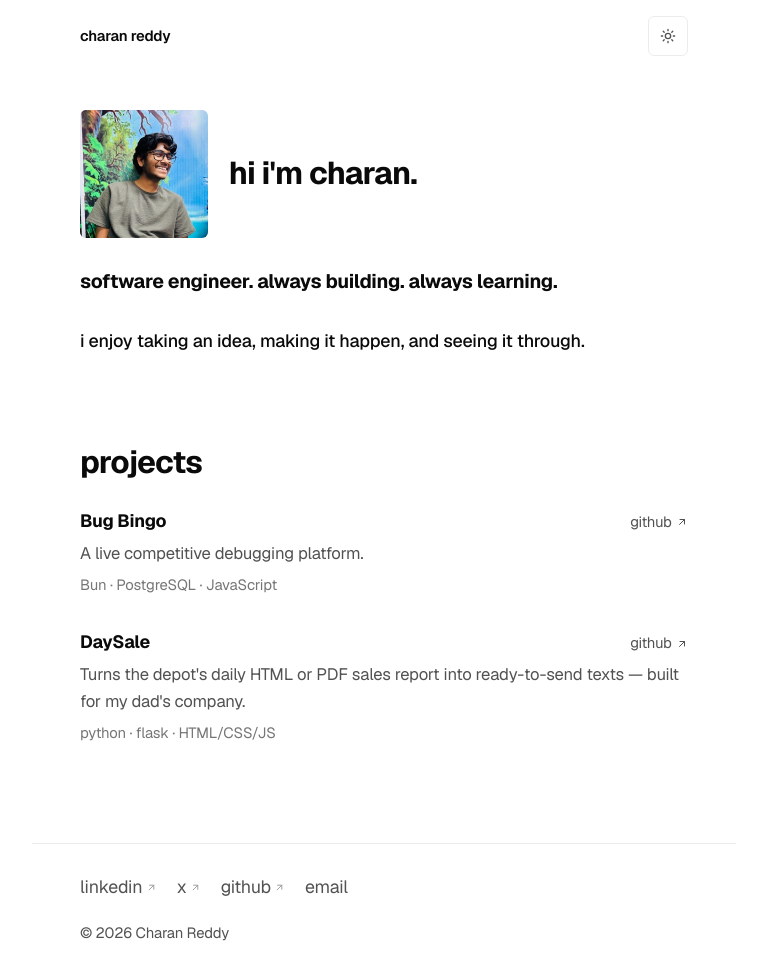
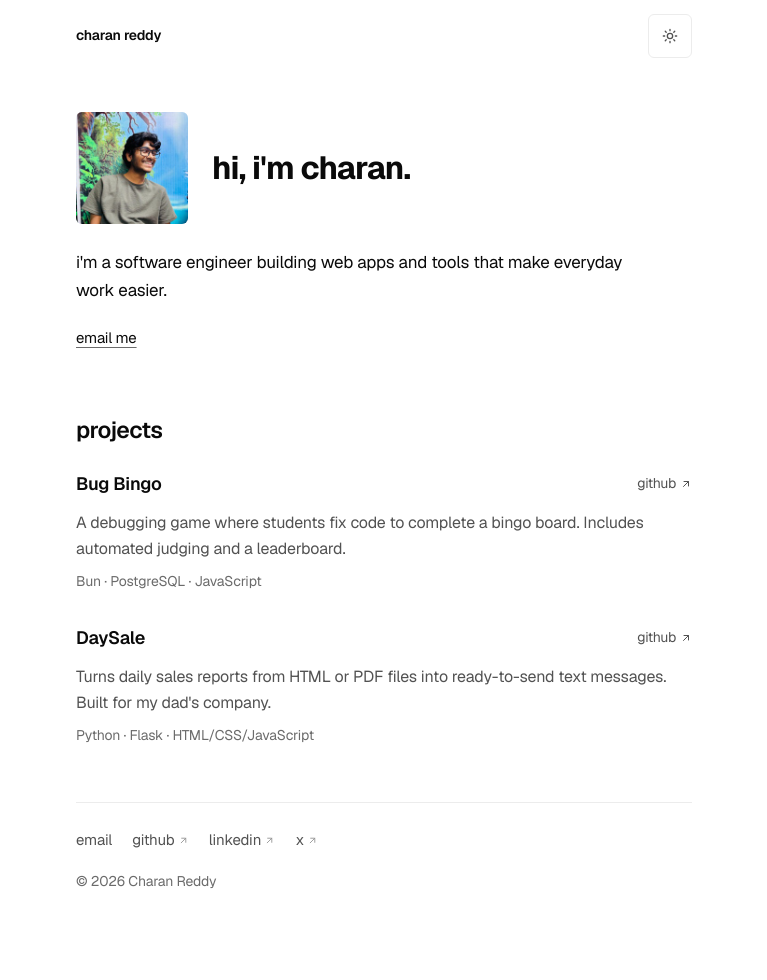
Before and after one commit to charanreddy-git/portfolio, a plain HTML site: page index.html in a window 1280 px wide. Shown: the whole page, without its empty margins (256-1023 px from the left). After the commit the page ends 932 px from the top, so only its background shows below. Drawn offline with nearby package versions, Linux system fonts and the light colour scheme.

Commit message:
Improve portfolio clarity and spacing

```diff
--- a/index.html
+++ b/index.html
@@ -3,16 +3,16 @@
   <head>
     <meta charset="utf-8" />
     <meta name="viewport" content="width=device-width, initial-scale=1" />
-    <meta name="description" content="Charan Reddy Puchala — Software Engineer building reliable systems for real-world workflows." />
+    <meta name="description" content="Charan Reddy Puchala — Software engineer building web apps and tools that make everyday work easier." />
     <meta name="theme-color" content="#ffffff" />
     <title>Charan Reddy — Software Engineer</title>
     <meta property="og:type" content="website" />
     <meta property="og:title" content="Charan Reddy — Software Engineer" />
-    <meta property="og:description" content="Software Engineer building reliable systems for real-world workflows." />
+    <meta property="og:description" content="Software engineer building web apps and tools that make everyday work easier." />
     <meta property="og:site_name" content="Charan Reddy" />
     <meta name="twitter:card" content="summary" />
     <meta name="twitter:title" content="Charan Reddy — Software Engineer" />
-    <meta name="twitter:description" content="Software Engineer building reliable systems for real-world workflows." />
+    <meta name="twitter:description" content="Software engineer building web apps and tools that make everyday work easier." />
     <link rel="icon" href="favicon.svg" type="image/svg+xml" />
     <script>try{var t=localStorage.getItem("theme");if(t!=="light"&&t!=="dark"){t=window.matchMedia("(prefers-color-scheme: dark)").matches?"dark":"light";}document.documentElement.setAttribute("data-theme",t);var m=document.querySelector('meta[name="theme-color"]');if(m){m.setAttribute("content",t==="dark"?"#0a0a0a":"#ffffff");}}catch(e){document.documentElement.setAttribute("data-theme","light");}</script>
     <link rel="preconnect" href="https://fonts.googleapis.com" />
@@ -26,15 +26,13 @@
         --bg-warm: #fafaf9;
         --text: #0a0a0a;
         --text-muted: #525252;
-        --text-faint: #767676;
+        --text-faint: #6b6b6b;
         --lines: #ececec;
-        --sans: "Geist", sans-serif;
-        --lh-body: 1.7;
-        --lh-fold: 1.5625rem;
-        --text-lg: 1.0625rem;
-        --content-max: 704px;
-        --header-height: 56px;
-        --pad-x: 40px;
+        --sans: "Geist", ui-sans-serif, system-ui, sans-serif;
+        --lh-body: 1.65;
+        --content-max: 680px;
+        --header-height: 72px;
+        --pad-x: clamp(20px, 4vw, 32px);
         --transition-fast: 0.15s ease;
         --radius-sm: 6px;
         --font-sm: 0.875rem;
@@ -67,25 +65,6 @@
         }
       }
 
-      @media (max-width: 768px) {
-        :root {
-          --pad-x: 24px;
-          --content-max: 100%;
-        }
-      }
-
-      @media (max-width: 480px) {
-        :root {
-          --pad-x: 20px;
-        }
-      }
-
-      @media (min-width: 1100px) {
-        :root {
-          --pad-x: 48px;
-        }
-      }
-
       /* ===== base ===== */
       *,
       *::before,
@@ -95,7 +74,7 @@
 
       html {
         background: var(--bg);
-        font-size: 17px;
+        font-size: 100%;
       }
 
       html,
@@ -104,7 +83,6 @@
         min-height: 100%;
         color: var(--text);
         font-family: var(--sans);
-        font-size: var(--text-lg);
         line-height: var(--lh-body);
         -webkit-font-smoothing: antialiased;
         text-rendering: optimizeLegibility;
@@ -114,6 +92,7 @@
       body {
         position: relative;
         background: var(--bg);
+        font-size: 1.0625rem;
       }
 
       a {
@@ -173,7 +152,7 @@
         gap: 1.5rem;
         max-width: var(--content-max);
         margin: 0 auto;
-        padding: 16px var(--pad-x) 14px;
+        padding: 14px var(--pad-x);
         min-height: var(--header-height);
         border-bottom: none;
         position: relative;
@@ -198,8 +177,8 @@
         display: inline-flex;
         align-items: center;
         justify-content: center;
-        width: 40px;
-        height: 40px;
+        width: 44px;
+        height: 44px;
         margin-left: auto;
         border: 1px solid var(--lines);
         background: var(--bg);
@@ -243,22 +222,10 @@
         }
       }
 
-      .page {
-        position: relative;
-        z-index: 1;
-        min-height: auto;
-        padding-top: 0;
-        padding-bottom: 1rem;
-      }
-
       .content {
         width: 100%;
         max-width: var(--content-max);
         margin: 0 auto;
-        background: transparent;
-        font-family: var(--sans);
-        font-size: var(--text-lg);
-        line-height: var(--lh-fold);
       }
 
       .content:focus {
@@ -269,52 +236,41 @@
         scroll-margin-top: calc(var(--header-height) + 0.5rem);
       }
 
-      @media (max-width: 768px) {
-        .page {
-          padding: 0;
-        }
-
-        .content {
-          max-width: var(--content-max);
-          width: 100%;
-          margin: 0 auto;
-        }
-
-        .site-header-inner {
-          padding: 12px var(--pad-x);
-        }
-      }
-
       /* ===== hero ===== */
       .hero-block {
         padding: 40px var(--pad-x) 0;
-        background: var(--bg);
-        border: none;
-        position: relative;
       }
 
       h1,
       h2 {
         margin: 0;
         font-family: var(--sans);
-        font-size: clamp(1.35rem, 3.5vw, 1.85rem);
         font-weight: 700;
         line-height: 1.3;
         letter-spacing: -0.025em;
         color: var(--text);
       }
 
+      h1 {
+        font-size: clamp(1.75rem, 4vw, 2rem);
+      }
+
+      h2 {
+        font-size: 1.4375rem;
+        font-weight: 600;
+      }
+
       .intro {
         display: flex;
         align-items: center;
-        gap: 1.25rem;
-        margin-bottom: 1.75rem;
+        gap: 1.5rem;
+        margin-bottom: 1.5rem;
       }
 
       .intro-avatar {
         display: block;
-        width: 7.5rem;
-        height: 7.5rem;
+        width: 112px;
+        height: 112px;
         aspect-ratio: 1 / 1;
         object-fit: cover;
         object-position: center top;
@@ -328,30 +284,28 @@
       }
 
       .lede {
-        font-size: 1.15rem;
-        font-weight: 700;
-        line-height: 1.45;
-        margin: 0 0 1.75rem;
-        color: var(--text);
-        letter-spacing: -0.015em;
-      }
-
-      .lede em {
-        font-style: normal;
-        font-weight: 700;
-      }
-
-      .bio-closing {
-        margin-top: 0;
-        font-size: 1.05rem;
-        font-weight: 500;
-        line-height: 1.75;
-        letter-spacing: -0.01em;
+        font-size: 1.0625rem;
+        font-weight: 400;
+        line-height: var(--lh-body);
+        text-wrap: pretty;
+        margin: 0;
         color: var(--text);
       }
 
-      .hero-block--home {
-        padding-bottom: 1.5rem;
+      .intro-contact {
+        display: inline-flex;
+        align-items: center;
+        min-height: 44px;
+        margin-top: 0.75rem;
+        font-size: 0.9375rem;
+        color: var(--text);
+        text-decoration-thickness: 1px;
+        text-underline-offset: 0.25em;
+        text-decoration-color: var(--text-faint);
+      }
+
+      .intro-contact:hover {
+        text-decoration-color: var(--text);
       }
 
       [data-theme="dark"] .intro-avatar {
@@ -366,16 +320,7 @@
 
       @media (max-width: 480px) {
         .hero-block {
-          padding-top: 32px;
-        }
-
-        h1,
-        h2 {
-          font-size: 1.65rem;
-        }
-
-        .lede {
-          font-size: 1.05rem;
+          padding-top: 24px;
         }
 
         .intro {
@@ -385,31 +330,18 @@
         }
 
         .intro-avatar {
-          width: 6.5rem;
-          height: 6.5rem;
+          width: 96px;
+          height: 96px;
         }
       }
 
       /* ===== components ===== */
       .section {
-        padding: 48px var(--pad-x) 0;
-        background: var(--bg);
-        border: none;
-        position: relative;
-      }
-
-      .section:last-of-type {
-        padding-bottom: 48px;
-        border: none;
-        box-shadow: none;
-      }
-
-      .section--projects {
-        padding-top: 2.5rem;
+        padding: 56px var(--pad-x) 0;
       }
 
       .section--projects h2 {
-        margin-bottom: 1.5rem;
+        margin-bottom: 1rem;
       }
 
       .project-list {
@@ -419,64 +351,56 @@
       }
 
       .project-list > li {
-        margin-top: 2rem;
+        margin-top: 1.5rem;
       }
 
       .project-list > li:first-child {
         margin-top: 0;
       }
 
-      .project-head {
-        display: flex;
-        flex-wrap: wrap;
-        align-items: baseline;
-        justify-content: space-between;
-        gap: 0.25rem 1rem;
-      }
-
       .project-name {
         margin: 0;
-        font-size: 1.05rem;
-        font-weight: 700;
+        font-size: 1.125rem;
+        font-weight: 600;
         line-height: 1.4;
         letter-spacing: -0.015em;
         color: var(--text);
       }
 
       .project-link {
+        display: flex;
+        flex-wrap: wrap;
+        justify-content: space-between;
+        align-items: center;
+        gap: 0.25rem 1rem;
+        min-height: 44px;
+        padding: 0.5rem 0;
+        text-decoration: none;
+      }
+
+      .project-source {
         display: inline-flex;
         align-items: center;
         gap: 0.25rem;
+        font-size: var(--font-sm);
+        font-weight: 400;
         color: var(--text-muted);
-        font-size: var(--font-sm);
-        line-height: 1.4;
-        text-decoration: none;
-        transition: color var(--transition-fast);
       }
 
-      .project-link svg {
-        transition: transform var(--transition-fast);
-      }
-
-      .project-link:hover {
-        color: var(--text);
+      .project-link:hover > span {
         text-decoration: underline;
         text-underline-offset: 0.2em;
       }
 
-      .project-link:hover svg {
-        transform: translate(1px, -1px);
-      }
-
       .project-desc {
-        margin: 0.35rem 0 0;
-        font-size: 0.98rem;
-        line-height: 1.6;
+        margin: 0.25rem 0 0;
+        font-size: 1rem;
+        line-height: var(--lh-body);
         color: var(--text-muted);
       }
 
       .project-meta {
-        margin: 0.45rem 0 0;
+        margin: 0.5rem 0 0;
         font-size: var(--font-sm);
         line-height: 1.5;
         color: var(--text-faint);
@@ -484,47 +408,29 @@
 
       @media (max-width: 480px) {
         .section {
-          padding-top: 36px;
-        }
-
-        .section--projects {
-          padding-top: 2rem;
-        }
-
-        .section:last-of-type {
-          padding-bottom: 36px;
-        }
-
-        .project-list > li {
-          margin-top: 1.75rem;
+          padding-top: 40px;
         }
       }
 
       /* ===== footer ===== */
       .site-footer {
-        position: relative;
-        z-index: 1;
-        padding: 0 0 48px;
-        border-top: none;
-        background: transparent;
-        margin-top: 2rem;
+        max-width: var(--content-max);
+        padding: 0 var(--pad-x) 40px;
+        margin: 56px auto 0;
       }
 
       .footer-inner {
-        max-width: var(--content-max);
-        margin: 0 auto;
-        padding: 24px var(--pad-x) 0;
+        padding-top: 16px;
         border-top: 1px solid var(--lines);
-        box-sizing: border-box;
       }
 
       .footer-links {
         display: flex;
         flex-wrap: wrap;
-        gap: 0.15rem 1.15rem;
-        font-size: 1.05rem;
+        gap: 0.25rem 1.25rem;
+        font-size: 0.9375rem;
         line-height: 1.5;
-        margin-bottom: 0.75rem;
+        margin-bottom: 0.5rem;
         justify-content: flex-start;
       }
 
@@ -532,6 +438,8 @@
         display: inline-flex;
         align-items: center;
         gap: 0.2rem;
+        min-height: 44px;
+        min-width: 24px;
         padding: 0.35rem 0;
         color: var(--text-muted);
         text-decoration: none;
@@ -556,22 +464,11 @@
         transform: translate(1px, -1px);
       }
 
-      @media (pointer: coarse) {
-        .site-theme-toggle {
-          width: 44px;
-          height: 44px;
-        }
-
-        .footer-links a {
-          min-height: 44px;
-        }
-      }
-
       .footer-copy {
         margin: 0;
         font-size: var(--font-sm);
-        line-height: var(--lh-fold);
-        color: var(--text-muted);
+        line-height: 1.5;
+        color: var(--text-faint);
       }
     </style>
   </head>
@@ -589,58 +486,62 @@
       </div>
     </header>
 
-    <div class="page">
     <main id="main" class="content" tabindex="-1">
 
-        <div class="hero-block hero-block--home">
+      <div class="hero-block">
         <div class="intro">
-            <img src="avatar-240.jpg" srcset="avatar-240.jpg 240w, avatar-480.jpg 480w" sizes="(max-width: 480px) 104px, 120px" alt="Charan Reddy" class="intro-avatar" width="120" height="120" loading="eager" decoding="async" fetchpriority="high" />
-            <h1>hi i'm Charan.</h1>
+          <img src="avatar-240.jpg" srcset="avatar-240.jpg 240w, avatar-480.jpg 480w" sizes="(max-width: 480px) 96px, 112px" alt="Charan Reddy" class="intro-avatar" width="112" height="112" loading="eager" decoding="async" fetchpriority="high" />
+          <h1>hi, i'm charan.</h1>
         </div>
 
         <p class="lede">
-            software engineer. always building. always learning.
+          i'm a software engineer building web apps and tools that make everyday work easier.
         </p>
-
-          <p class="bio-closing">
-            i enjoy taking an idea, making it happen, and seeing it through.
-          </p>
+        <a class="intro-contact" href="mailto:charanreddy.puchala@gmail.com">email me</a>
       </div>
 
       <section class="section section--projects" aria-labelledby="projects-heading">
         <h2 id="projects-heading">projects</h2>
         <ul class="project-list">
           <li>
-              <div class="project-head">
-                <h3 class="project-name">Bug Bingo</h3>
+            <h3 class="project-name">
               <a class="project-link" href="https://github.com/charanreddy-git/bingo" target="_blank" rel="noopener noreferrer" aria-label="Bug Bingo source on GitHub (opens in a new tab)">
+                <span>Bug Bingo</span>
+                <span class="project-source">
                   github
                   <svg width="12" height="12" viewBox="0 0 24 24" fill="none" stroke="currentColor" stroke-width="2" stroke-linecap="round" stroke-linejoin="round" aria-hidden="true"><path d="M7 17 17 7M8 7h9v9" /></svg>
+                </span>
               </a>
-              </div>
-              <p class="project-desc">A live competitive debugging platform.</p>
+            </h3>
+            <p class="project-desc">A debugging game where students fix code to complete a bingo board. Includes automated judging and a leaderboard.</p>
             <p class="project-meta">Bun · PostgreSQL · JavaScript</p>
           </li>
           <li>
-              <div class="project-head">
-                <h3 class="project-name">DaySale</h3>
-                <a class="project-link" href="https://github.com/charanreddy-git/daysale" target="_blank" rel="noopener noreferrer" aria-label="DaySale source on GitHub (opens in a new tab)">
+            <h3 class="project-name">
+              <a class="project-link" href="https://github.com/charanreddy-git/daysalep" target="_blank" rel="noopener noreferrer" aria-label="DaySale source on GitHub (opens in a new tab)">
+                <span>DaySale</span>
+                <span class="project-source">
                   github
                   <svg width="12" height="12" viewBox="0 0 24 24" fill="none" stroke="currentColor" stroke-width="2" stroke-linecap="round" stroke-linejoin="round" aria-hidden="true"><path d="M7 17 17 7M8 7h9v9" /></svg>
+                </span>
               </a>
-              </div>
-              <p class="project-desc">Turns the depot's daily HTML or PDF sales report into ready-to-send texts — built for my dad's company.</p>
-              <p class="project-meta">python · flask · HTML/CSS/JS</p>
+            </h3>
+            <p class="project-desc">Turns daily sales reports from HTML or PDF files into ready-to-send text messages. Built for my dad's company.</p>
+            <p class="project-meta">Python · Flask · HTML/CSS/JavaScript</p>
           </li>
         </ul>
       </section>
 
     </main>
-    </div>
 
     <footer class="site-footer">
       <div class="footer-inner">
-        <nav class="footer-links" aria-label="Social links">
+        <nav class="footer-links" aria-label="Contact and social links">
+          <a href="mailto:charanreddy.puchala@gmail.com">email</a>
+          <a href="https://github.com/charanreddy-git" target="_blank" rel="noopener noreferrer" aria-label="GitHub profile (opens in a new tab)">
+            github
+            <svg width="11" height="11" viewBox="0 0 24 24" fill="none" stroke="currentColor" stroke-width="2" stroke-linecap="round" stroke-linejoin="round" aria-hidden="true"><path d="M7 17 17 7M8 7h9v9" /></svg>
+          </a>
           <a href="https://www.linkedin.com/in/puchala-charanreddy" target="_blank" rel="noopener noreferrer" aria-label="LinkedIn profile (opens in a new tab)">
             linkedin
             <svg width="11" height="11" viewBox="0 0 24 24" fill="none" stroke="currentColor" stroke-width="2" stroke-linecap="round" stroke-linejoin="round" aria-hidden="true"><path d="M7 17 17 7M8 7h9v9" /></svg>
@@ -649,11 +550,6 @@
             x
             <svg width="11" height="11" viewBox="0 0 24 24" fill="none" stroke="currentColor" stroke-width="2" stroke-linecap="round" stroke-linejoin="round" aria-hidden="true"><path d="M7 17 17 7M8 7h9v9" /></svg>
           </a>
-          <a href="https://github.com/charanreddy-git" target="_blank" rel="noopener noreferrer" aria-label="GitHub profile (opens in a new tab)">
-            github
-            <svg width="11" height="11" viewBox="0 0 24 24" fill="none" stroke="currentColor" stroke-width="2" stroke-linecap="round" stroke-linejoin="round" aria-hidden="true"><path d="M7 17 17 7M8 7h9v9" /></svg>
-          </a>
-          <a href="mailto:charanreddy.puchala@gmail.com">email</a>
         </nav>
         <p class="footer-copy">&copy; 2026 Charan Reddy</p>
       </div>
```
Lines whose indentation alone changed are shown as unchanged.
